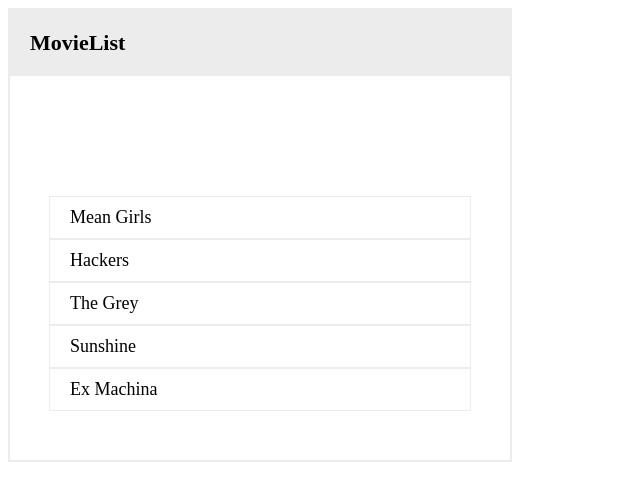
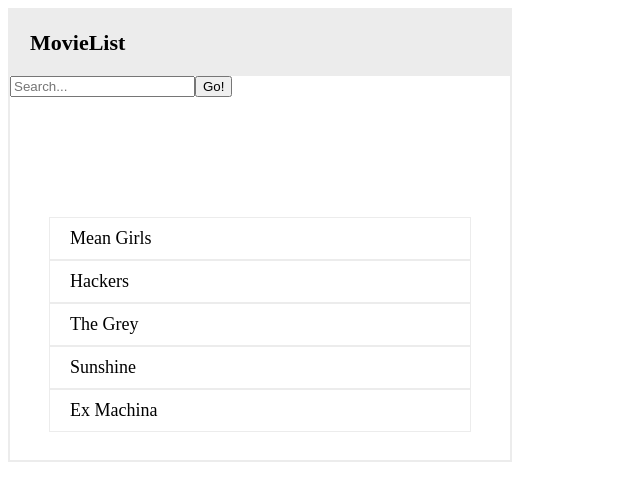
Before and after one commit to a81884855/Movie-List-App, a React app: page / in a window 1280 px wide. Shown: the top 500 px of the page, without its empty margins (0-640 px from the left). Built offline with nearby package versions, Linux system fonts and the light colour scheme.

Commit message:
Create search.jsx, add a search button

```diff
--- a/client/src/Components/app.jsx
+++ b/client/src/Components/app.jsx
@@ -1,25 +1,35 @@
 import React from 'react';
-import MovieList from './movieList.jsx'
+import MovieList from './movieList.jsx';
+import Search from './search.jsx';
+
+const defaultVideoList = [
+ {title: 'Mean Girls'},
+ {title: 'Hackers'},
+ {title: 'The Grey'},
+ {title: 'Sunshine'},
+ {title: 'Ex Machina'}
+]
 
 class App extends React.Component {
  constructor(props) {
    super(props);
    this.state = {
-    videos: [
-     {title: 'Mean Girls'},
-     {title: 'Hackers'},
-     {title: 'The Grey'},
-     {title: 'Sunshine'},
-     {title: 'Ex Machina'},
-   ]
+    videos: defaultVideoList,
+    searchVideos: defaultVideoList
    }
  }
+
+ search(input){
+  this.setState({
+   videos: this.state.videos.filter(x=> x.title.includes(input))
+  })
+ }
+
  render(){
   return (
-   <div className="movieList">
-    {this.state.videos.map((video)=>
-     <div className = "movie"><MovieList video={video}/></div>
-    )}
+   <div>
+     <Search search={this.search.bind(this)}/>
+     <MovieList videos={this.state.videos}/>
    </div>
   )
  }
--- a/client/src/Components/movieList.jsx
+++ b/client/src/Components/movieList.jsx
@@ -7,7 +7,10 @@ class MovieList extends React.Component {
  }
  render(){
   return (
-   <div>{this.props.video.title}</div>
+   <div className="movieList">
+    {this.props.videos.map((video)=>
+    <div key={video.title} className="movie">{video.title}</div>)}
+   </div>
   )
  }
 }
--- /dev/null
+++ b/client/src/Components/search.jsx
@@ -0,0 +1,31 @@
+import React from 'react';
+
+class Search extends React.Component {
+ constructor(props) {
+   super(props);
+   this.state = {
+    input: ""
+   }
+ }
+
+ searchInput(e){
+  this.setState({
+   input: e.target.value
+  });
+ }
+
+ submit(){
+  this.props.search(this.state.input)
+ }
+
+ render(){
+  return (
+   <div>
+    <input placeholder="Search..." onChange={this.searchInput.bind(this)}></input>
+    <button onClick={this.submit.bind(this)}>Go!</button>
+   </div>
+  )
+ }
+}
+
+export default Search
```
Also changed, not shown: client/src/Components/main.jsx (deleted), 1 other file (tests, documents, lock files or other folders).
